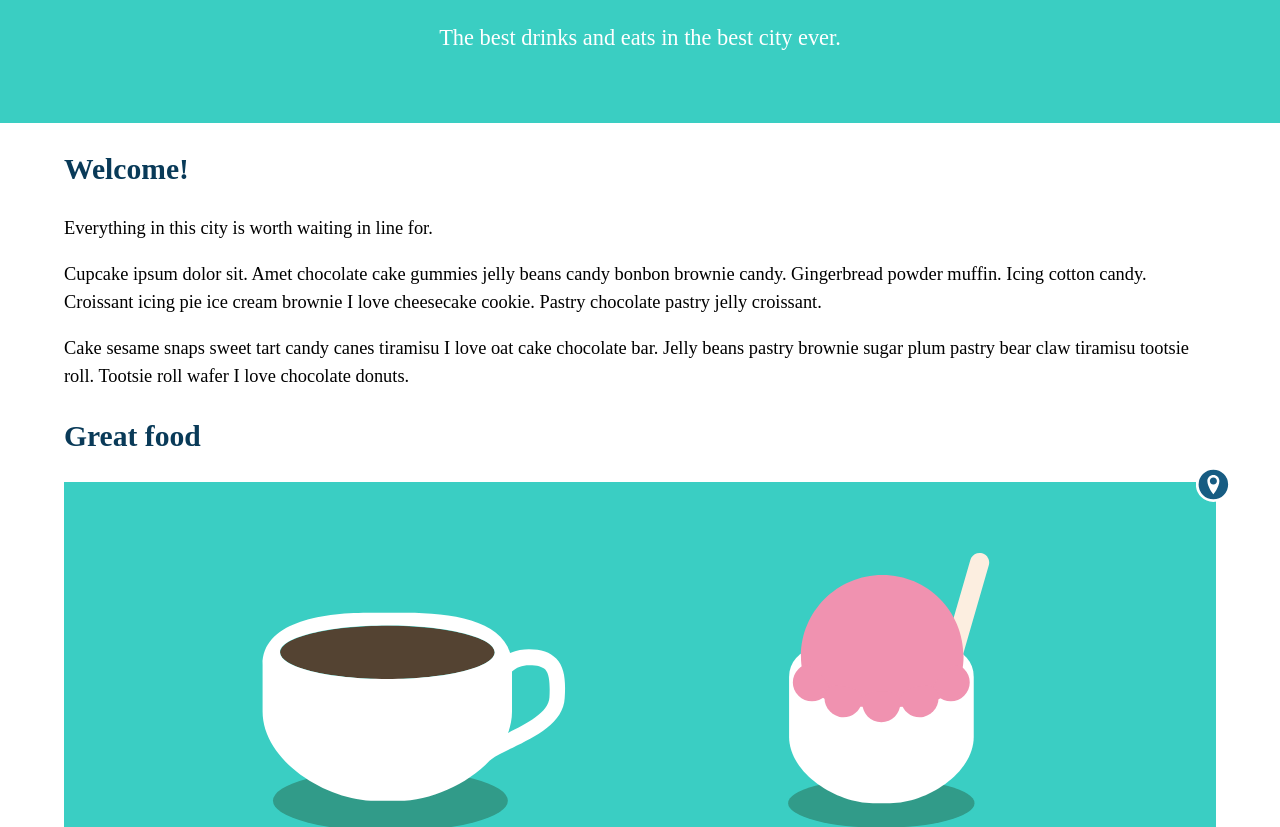
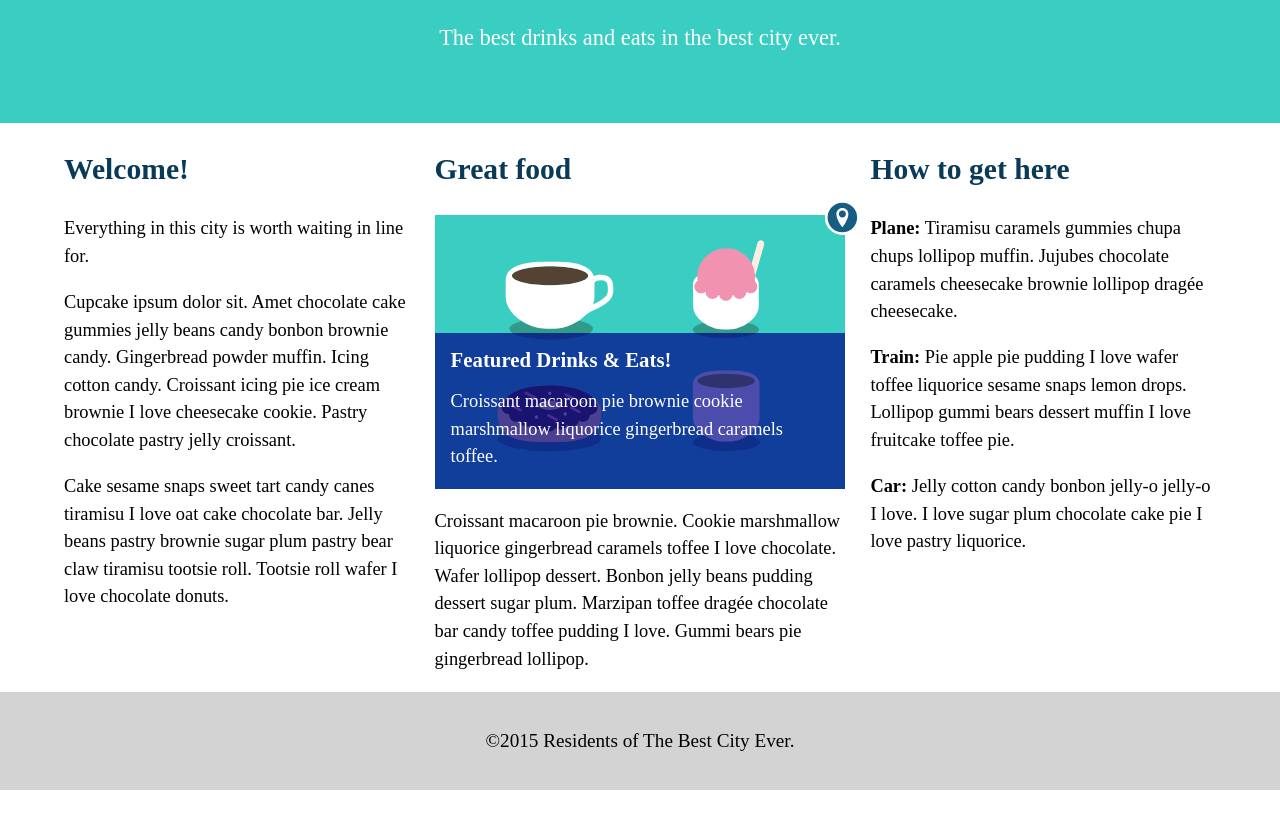
Before and after one commit to kiusthugs/Best-City-Guide-Layout-Practice, a plain HTML site: page index.html in a window 1280 px wide. Shown: the part 460-1287 px from the top of the page. After the commit the page ends 1250 px from the top, so only its background shows below. Drawn offline with Linux system fonts and the light colour scheme.

Commit message:
Bigger layouts and minor changes to first commit

```diff
--- a/index.html
+++ b/index.html
@@ -23,26 +23,26 @@
     <h2>The Best City</h2>
     <p>The best drinks and eats in the best city ever.</p>
   </div>
-  <div class='info container'>
-    <div class='one'>
+  <div class='info container clearfix'>
+    <div class='one col'>
       <h3>Welcome!</h3>
       <p>Everything in this city is worth waiting in line for.</p>
       <p>Cupcake ipsum dolor sit. Amet chocolate cake gummies jelly beans candy bonbon brownie candy. Gingerbread powder muffin. Icing cotton candy. Croissant icing pie ice cream brownie I love cheesecake cookie. Pastry chocolate pastry jelly croissant.</p>
       <p>Cake sesame snaps sweet tart candy canes tiramisu I love oat cake chocolate bar. Jelly beans pastry brownie sugar plum pastry bear claw tiramisu tootsie roll. Tootsie roll wafer I love chocolate donuts.</p>
     </div>
-    <div class='two'>
+    <div class='two col'>
       <h3>Great food</h3>
       <figure>
       <img class='treats' src='img/treats.svg' alt='art of an assortment of treats'>
       <img class='location' src='img/location.svg' alt='location mark icon'>
       <figcaption>
-        <h4>Feature Drinks & Eats!</h4>
+        <h4>Featured Drinks & Eats!</h4>
         <p>Croissant macaroon pie brownie cookie marshmallow liquorice gingerbread caramels toffee.</p>
       </figcaption>
     </figure>
       <p>Croissant macaroon pie brownie. Cookie marshmallow liquorice gingerbread caramels toffee I love chocolate. Wafer lollipop dessert. Bonbon jelly beans pudding dessert sugar plum. Marzipan toffee dragée chocolate bar candy toffee pudding I love. Gummi bears pie gingerbread lollipop.</p>
     </div>
-    <div class='three'>
+    <div class='three col'>
       <h3>How to get here</h3>
       <p><span class='heavy'>Plane:</span> Tiramisu caramels gummies chupa chups lollipop muffin. Jujubes chocolate caramels cheesecake brownie lollipop dragée cheesecake.</p>
       <p><span class='heavy'>Train:</span> Pie apple pie pudding I love wafer toffee liquorice sesame snaps lemon drops. Lollipop gummi bears dessert muffin I love fruitcake toffee pie.</p>
--- a/styles.css
+++ b/styles.css
@@ -96,6 +96,8 @@ footer {
     font-size: 1.2em;
 }
 
+/*2 column layout for bigger than mobile screens */
+
 @media only screen and (min-width: 768px) {
     header {
         background-color: white;
@@ -132,7 +134,7 @@ footer {
 
      ul li {
         float: left;
-        padding: 0 25px;
+        padding-left: 45px;
     }
 
     li a {
@@ -154,8 +156,40 @@ footer {
         clear: both;
         display: table;
     }
-/* just finished header
- -start with making the main content into new columns at the 769 width
-*/
 
+    .col {
+        float: left;
+    }
+
+    .one,
+    .two {
+        width: 50%;
+    }
+
+    .one {
+        padding-right: 15px;
+    }
+
+    .two {
+        padding-left: 15px;
+    }
 }
+
+/* Three column layout for desktop sizes*/
+
+@media only screen and (min-width: 1026px) {
+    .one,
+    .three {
+        width: 30%;
+    }
+
+    .one,
+    .two {
+        padding: 0;
+    }
+
+    .two {
+        width: 40%;
+        padding: 0 25px;
+    }
+}
```
